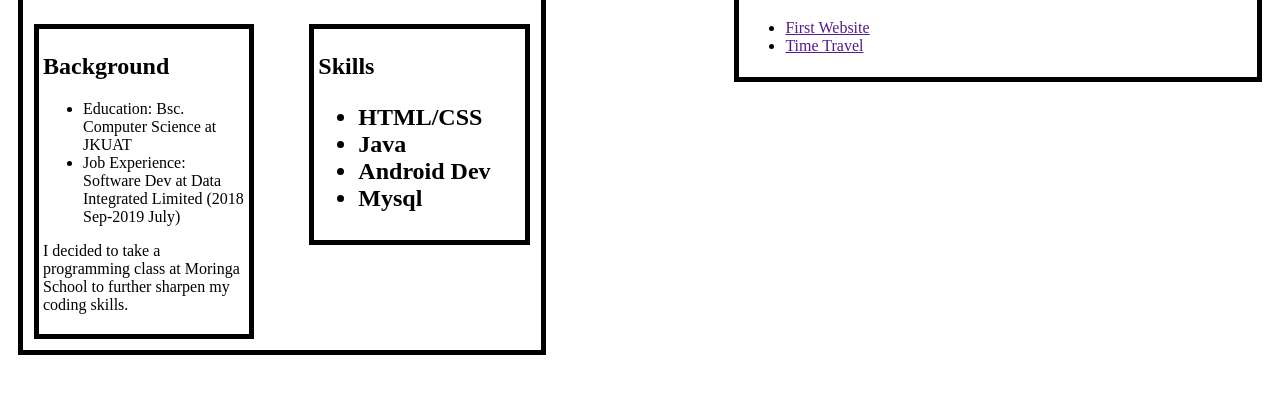
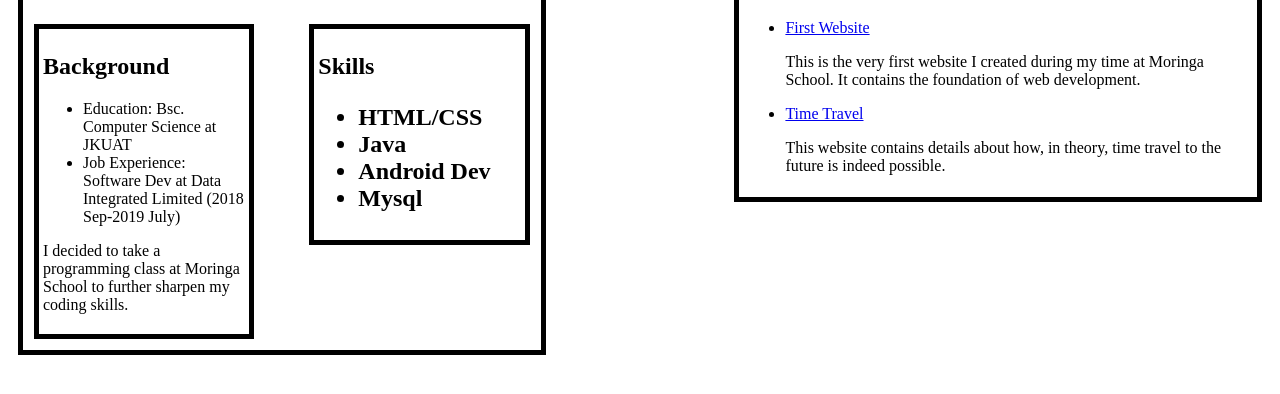
Before and after one commit to Laurent-c4/portfolio, a plain HTML site: page index.html in a window 1280 px wide. Shown: the part 290-684 px from the top of the page. Drawn offline with Linux system fonts and the light colour scheme.

Commit message:
Add brief description to projects

```diff
--- a/index.html
+++ b/index.html
@@ -32,8 +32,12 @@
     <div class="projects">
       <h1>List of projects</h1>
       <ul>
-        <li><a href="">First Website</a></li>
-        <li><a href="">Time Travel</a></li>
+        <li><a href="https://laurent-c4.github.io/my-first-webpage/">First Website</a><br>
+          <p>This is the very first website I created during my time at Moringa School. It contains the foundation of web development.</p>
+        </li>
+        <li><a href="https://laurent-c4.github.io/time-travel-explained/">Time Travel</a><br>
+          <p>This website contains details about how, in theory, time travel to the future is indeed possible.</p>
+        </li>
       </ul>
     </div>
   </body>
```
